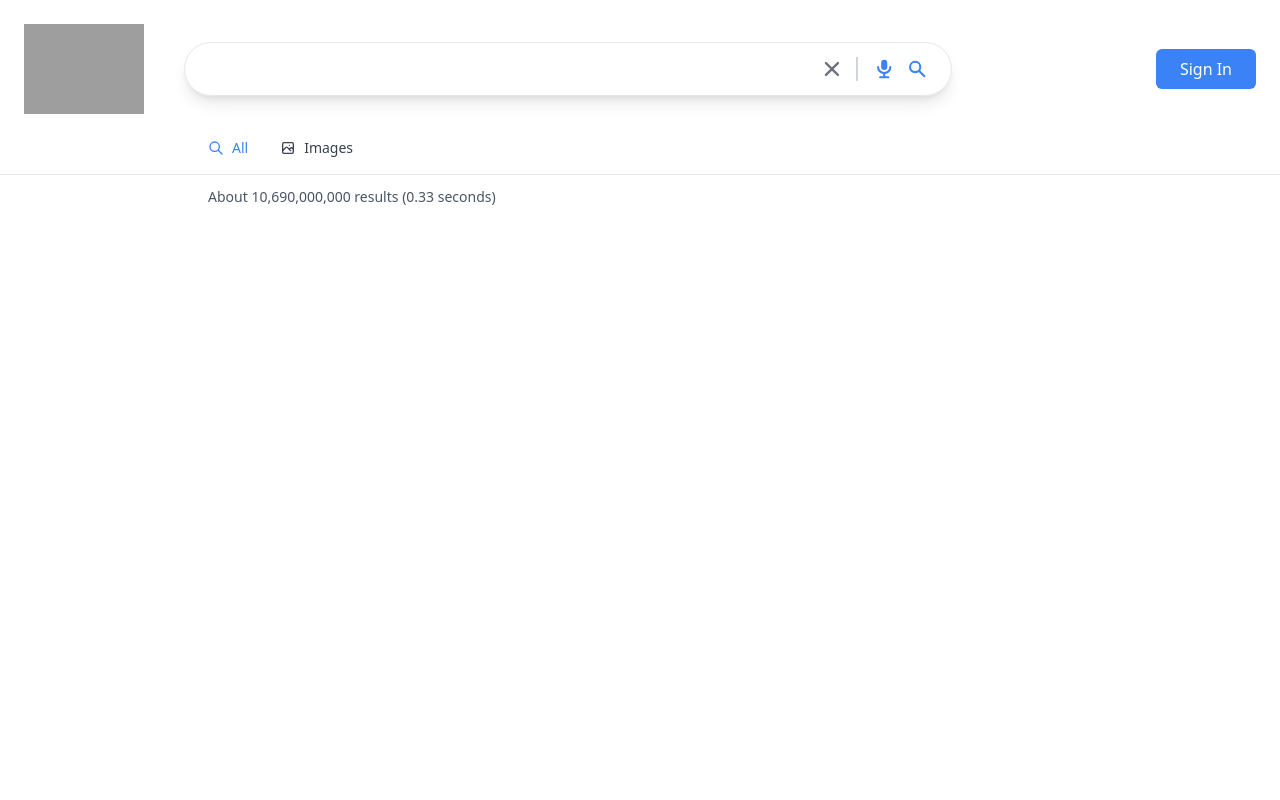
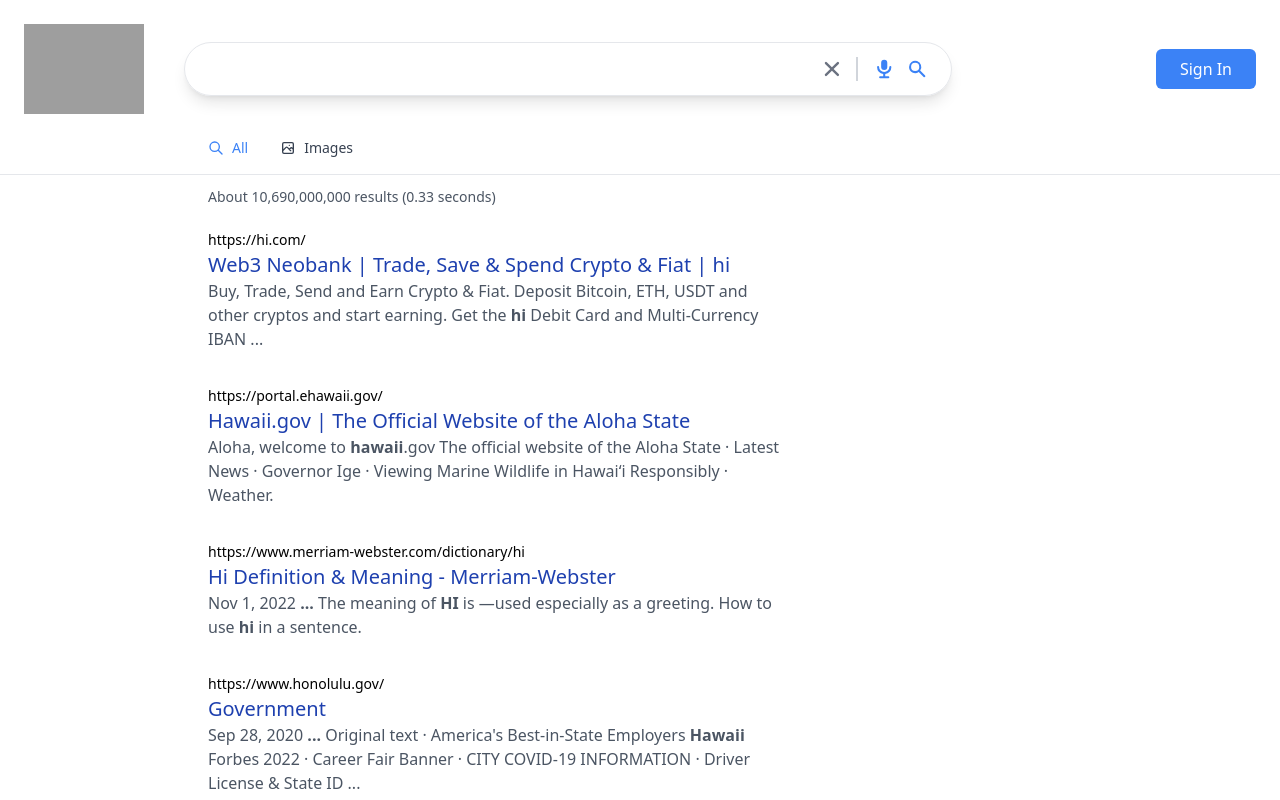
Before and after one commit to Kxvin1/google-nextjs, a Next.js app: page /search in a window 1280 px wide. Shown: the top 800 px of the page. Built offline with nearby package versions, Linux system fonts and the light colour scheme; no server answers; grey boxes are pictures that could not be loaded.

Commit message:
added and styled search results component. installed html react parser

```diff
--- a/components/SearchResults.js
+++ b/components/SearchResults.js
@@ -1,3 +1,5 @@
+import Parser from "html-react-parser";
+
 function SearchResults({ results }) {
   return (
     <div className="w-full mx-auto px-3 sm:pl-[5%] md:pl-[14%] lg:pl-52">
@@ -5,6 +7,27 @@
         About {results.searchInformation.formattedTotalResults} results (
         {results.searchInformation.formattedSearchTime} seconds)
       </p>
+
+      {results.items.map((result) => {
+        return (
+          <div key={result.link} className="max-w-xl mb-8">
+            <div className="group">
+              <a className="text-sm truncate" href={result.link}>
+                {result.formattedUrl}
+              </a>
+              <a
+                className="group-hover:underline decoration-blue-800"
+                href={result.link}
+              >
+                <h2 className="truncate text-xl font-medium text-blue-800">
+                  {result.title}
+                </h2>
+              </a>
+            </div>
+            <p className="text-gray-600">{Parser(result.htmlSnippet)}</p>
+          </div>
+        );
+      })}
     </div>
   );
 }
--- a/package.json
+++ b/package.json
@@ -12,6 +12,7 @@
     "@heroicons/react": "^1.0.6",
     "eslint": "8.27.0",
     "eslint-config-next": "13.0.3",
+    "html-react-parser": "^3.0.4",
     "next": "13.0.3",
     "next-auth": "^4.16.4",
     "react": "18.2.0",
```
Also changed, not shown: 1 other file (tests, documents, lock files or other folders).
